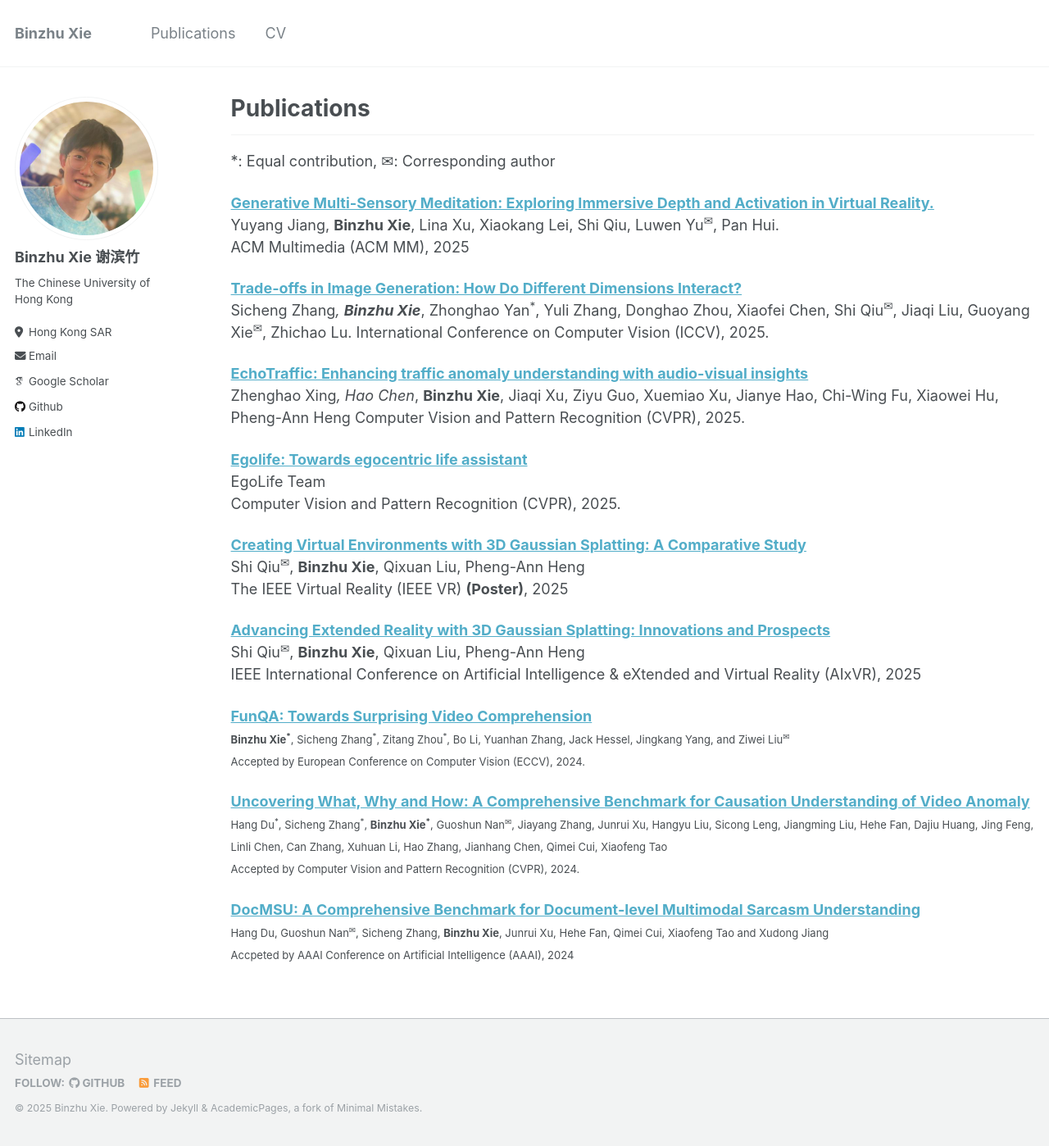
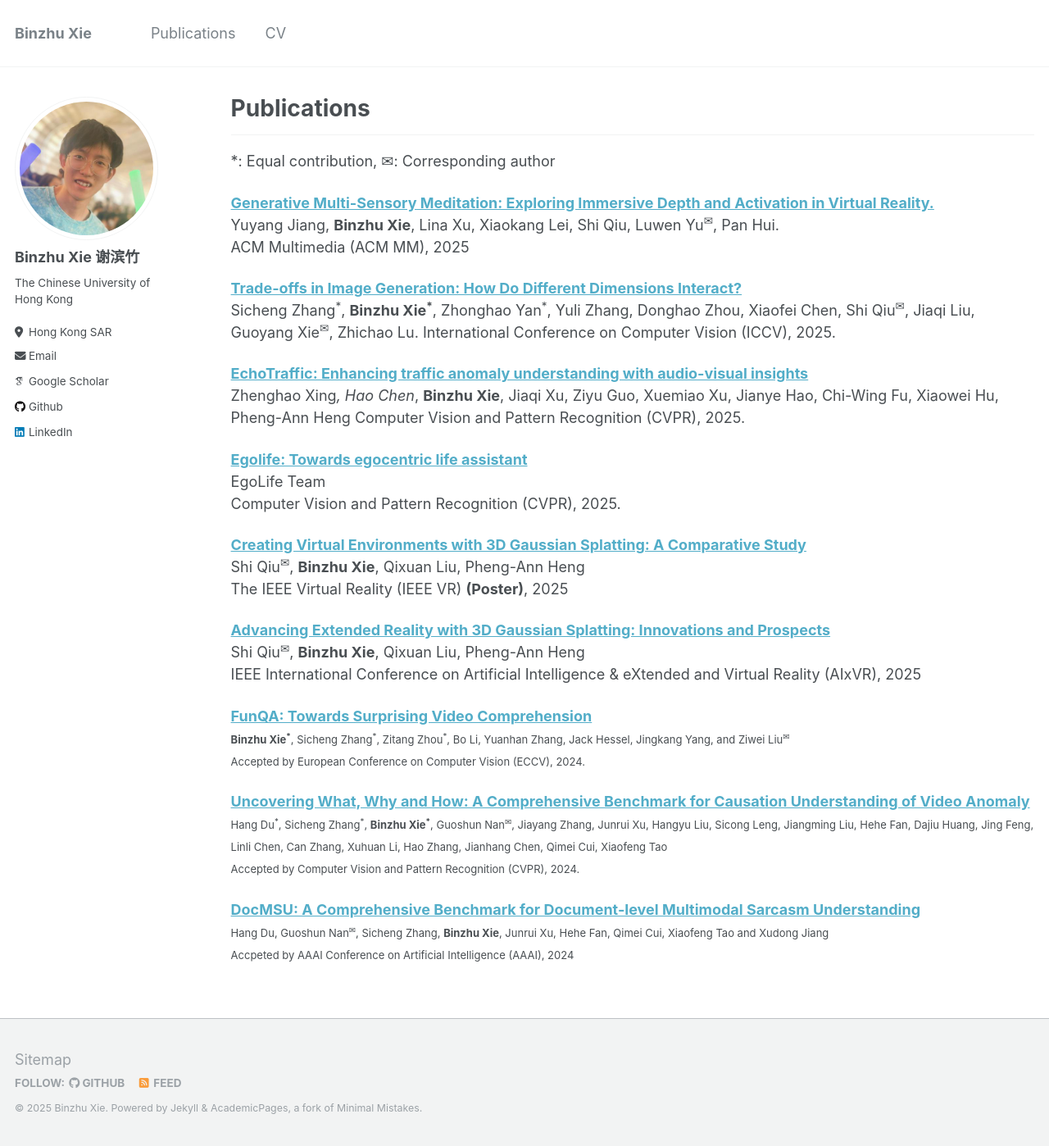
Before and after one commit to Nicous20/Nicous20.github.io, a Jekyll site: the page built from _pages/publications.md, in a window 1280 px wide and 1398 px high. Shown: the whole window at 82% size. Built offline with Jekyll 4.4.1, drawn with Linux system fonts in a browser that asks for light colours; some web fonts are replaced.

```diff
--- a/_pages/publications.md
+++ b/_pages/publications.md
@@ -13,7 +13,7 @@ Yuyang Jiang, **Binzhu Xie**, Lina Xu, Xiaokang Lei, Shi Qiu, Luwen Yu<sup>✉</
 ACM Multimedia (ACM MM), 2025
 
 [**Trade-offs in Image Generation: How Do Different Dimensions Interact?**]()
-Sicheng Zhang*, **Binzhu Xie***, Zhonghao Yan<sup>*</sup>, Yuli Zhang, Donghao Zhou, Xiaofei Chen, Shi Qiu<sup>✉</sup>, Jiaqi Liu, Guoyang Xie<sup>✉</sup>, Zhichao Lu.
+Sicheng Zhang<sup>*</sup>, **Binzhu Xie<sup>*</sup>**, Zhonghao Yan<sup>*</sup>, Yuli Zhang, Donghao Zhou, Xiaofei Chen, Shi Qiu<sup>✉</sup>, Jiaqi Liu, Guoyang Xie<sup>✉</sup>, Zhichao Lu.
 International Conference on Computer Vision (ICCV), 2025.
 
 [**EchoTraffic: Enhancing traffic anomaly understanding with audio-visual insights**](https://openaccess.thecvf.com/content/CVPR2025/papers/Xing_EchoTraffic_Enhancing_Traffic_Anomaly_Understanding_with_Audio-Visual_Insights_CVPR_2025_paper.pdf)
```
